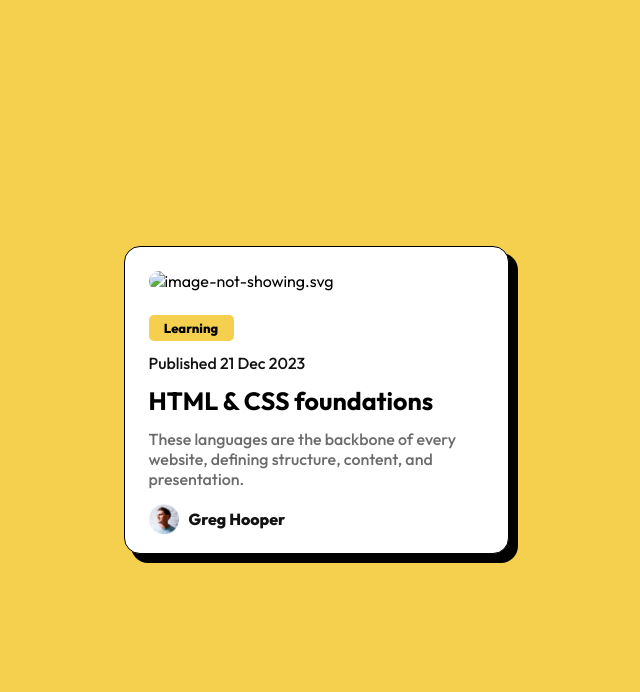
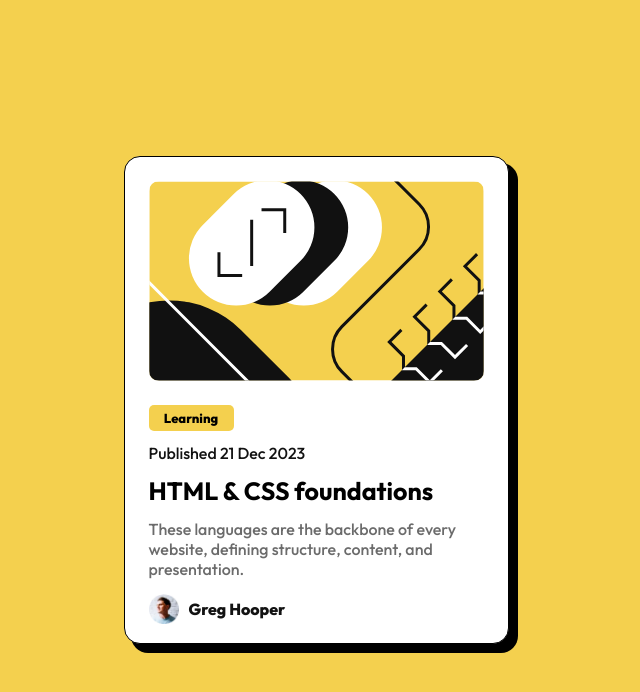
Before and after one commit to asyirri/Blog-Preview-Card, a plain HTML site: page index.html in a window 1280 px wide. Shown: the whole page, without its empty margins (324-964 px from the left). Drawn offline with Linux system fonts and the light colour scheme; the site is published under a folder, as on GitHub Pages, so addresses that start at the root find nothing.

Commit message:
Update index.html

```diff
--- a/index.html
+++ b/index.html
@@ -16,7 +16,7 @@
 </head>
 <body>
   <div class="card">
-    <img src="/assets/images/illustration-article.svg" alt="image-not-showing.svg" class="card-image">
+    <img src="./assets/images/illustration-article.svg" alt="image-not-showing.svg" class="card-image">
     <div class="content">
       <div class="content-category">
         Learning
```
